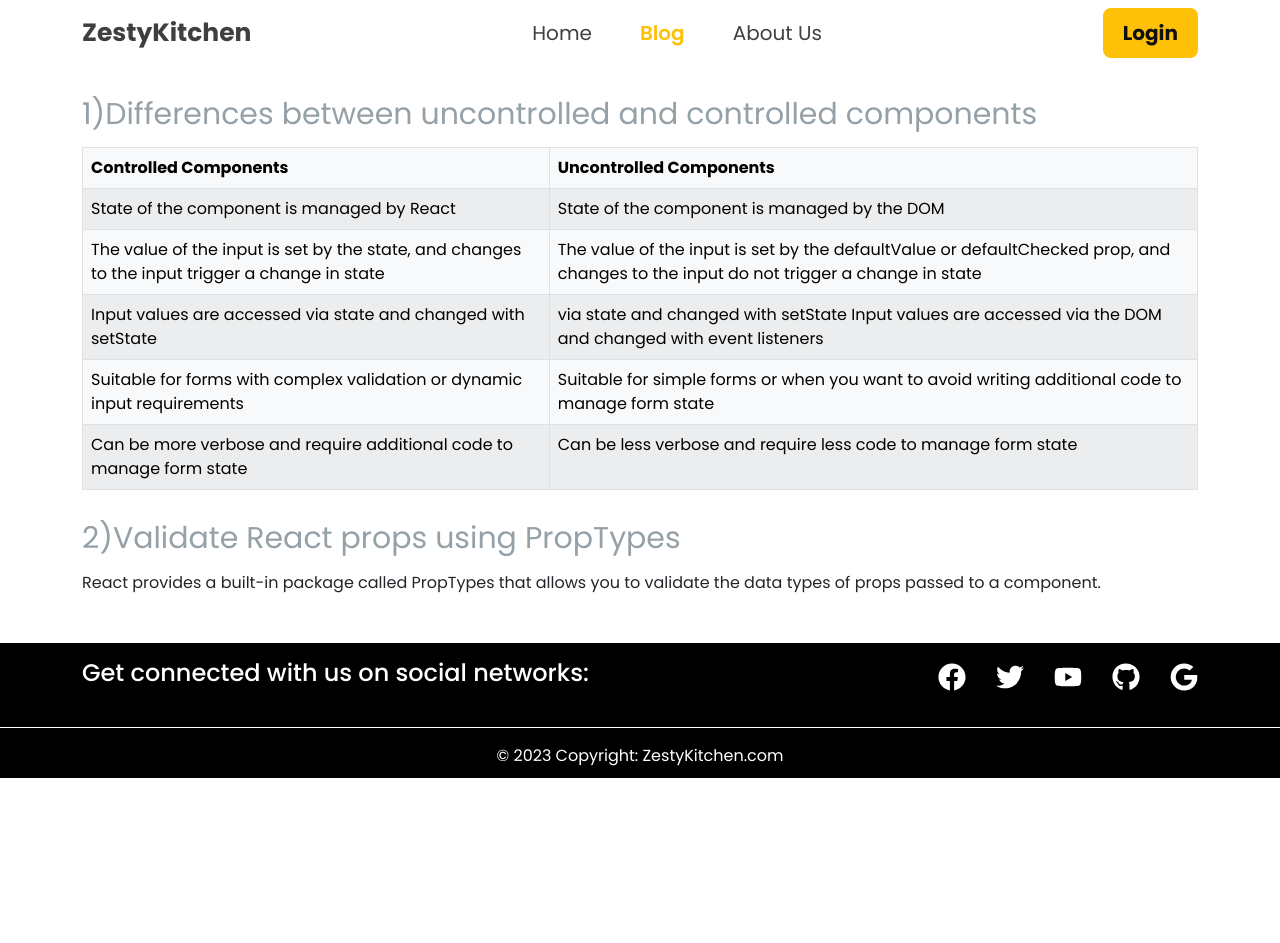
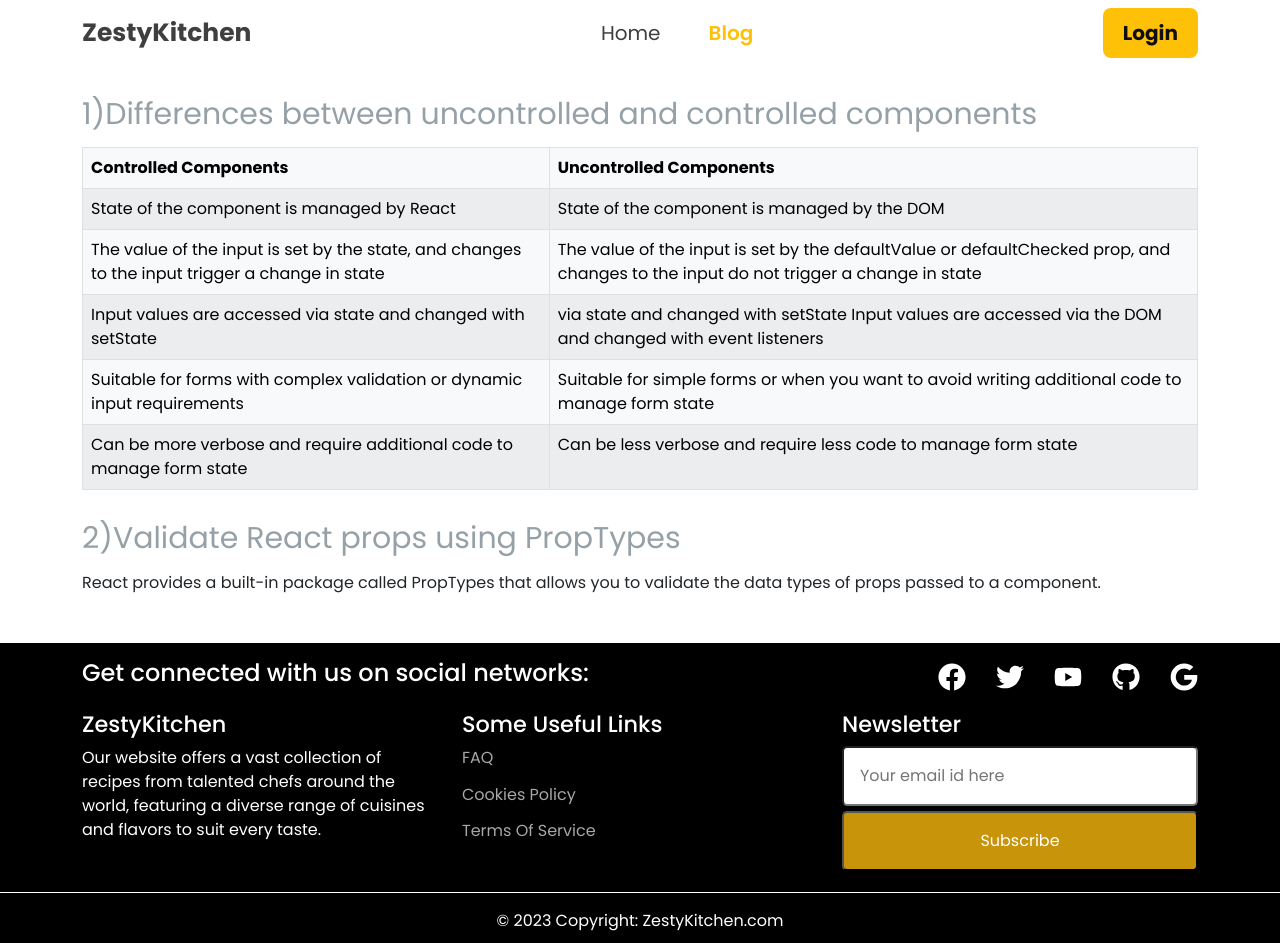
Before and after one commit to tanvir-hossen49/zesty-Kitchen-client, a React (Vite) app: page /blog in a window 1280 px wide. Before the commit the page ends 800 px from the top, so only its background shows below. Built offline with nearby package versions, Linux system fonts and the light colour scheme; no server answers.

Commit message:
update footer section

```diff
--- a/src/pages/ChefRecipe/RecipeCard.jsx
+++ b/src/pages/ChefRecipe/RecipeCard.jsx
@@ -18,7 +18,7 @@ const RecipeCard = ({ recipes }) => {
 
   return (
     <div>
-      <h2 className="text-center fw-bold fs-2 mt-4">Our_recipes</h2>
+      <h2 className="text-center fw-bold fs-2 mt-4">recipes</h2>
       <Row xs={1} md={3} className="g-4 mt-3">
         {recipes.map(recipe => {
           const {
--- a/src/pages/Home/Home.jsx
+++ b/src/pages/Home/Home.jsx
@@ -4,6 +4,7 @@ import HeroComponent from "./HeroComponent";
 import ChefCard from "./ChefCard";
 import { Spinner } from "react-bootstrap";
 import "../../styles/home.css";
+import PopularRecipes from "./PopularRecipes";
 
 const Home = () => {
   const [chefData, setChefData] = useState([]);
@@ -32,6 +33,8 @@ const Home = () => {
           })
         )}
       </div>
+
+      <PopularRecipes />
     </div>
   );
 };
--- /dev/null
+++ b/src/pages/Home/PopularRecipes.jsx
@@ -0,0 +1,55 @@
+/* eslint-disable no-unused-vars */
+import React, { useEffect, useState } from "react";
+import { Container } from "react-bootstrap";
+import Card from "react-bootstrap/Card";
+import Col from "react-bootstrap/Col";
+import Row from "react-bootstrap/Row";
+import { FaRegStar, FaStar } from "react-icons/fa";
+import Rating from "react-rating";
+
+const PopularRecipes = () => {
+  const [recipes, setRecipes] = useState([]);
+
+  useEffect(() => {
+    fetch(
+      " https://assignment-server-tanvir-hossen49.vercel.app/popular-recipes"
+    )
+      .then(res => res.json())
+      .then(data => setRecipes(data));
+  }, []);
+
+  return (
+    <Container>
+      <h2 className="text-center mb-4">Popular_recipes</h2>
+      <Row xs={1} md={3} className="g-4">
+        {recipes.map(recipe => {
+          return (
+            <Col key={recipe.id}>
+              <Card>
+                <Card.Img variant="top" src={recipe.recipe_pic} />
+                <Card.Body>
+                  <Card.Title>{recipe.recipe_name}</Card.Title>
+                  <Card.Text>{recipe.short_des}</Card.Text>
+                  <div className="fs-3 mb-3 d-flex align-items-center justify-content-between">
+                    <Rating
+                      placeholderRating={Math.round(recipe.rating)}
+                      readonly
+                      emptySymbol={<FaRegStar />}
+                      placeholderSymbol={<FaStar className="text-warning" />}
+                      fullSymbol={<FaStar />}
+                    />
+                    <span className="ms-3 inline-block">
+                      {"("} {recipe.rating.toFixed(1)} {")"}
+                    </span>
+                  </div>
+                </Card.Body>
+              </Card>
+            </Col>
+          );
+        })}
+      </Row>
+    </Container>
+  );
+};
+
+export default PopularRecipes;
--- a/src/pages/Shared/Footer.jsx
+++ b/src/pages/Shared/Footer.jsx
@@ -8,6 +8,9 @@ import {
   FaGoogle,
 } from "react-icons/fa";
 import "../../styles/footer.css";
+import Container from "react-bootstrap/Container";
+import Row from "react-bootstrap/Row";
+import Col from "react-bootstrap/Col";
 
 const Footer = () => {
   return (
@@ -25,6 +28,41 @@ const Footer = () => {
         </div>
       </div>
 
+      <Container>
+        <Row className="g-4 footer-middle-row">
+          <Col lg={4}>
+            <h3>ZestyKitchen</h3>
+            <p>
+              Our website offers a vast collection of recipes from talented
+              chefs around the world, featuring a diverse range of cuisines and
+              flavors to suit every taste.
+            </p>
+          </Col>
+          <Col lg={4}>
+            <h3>Some Useful Links</h3>
+            <ul>
+              <li>
+                <a href="#">FAQ </a>{" "}
+              </li>
+              <li>
+                <a href="#">Cookies Policy </a>{" "}
+              </li>
+              <li>
+                <a href="#">Terms Of Service </a>{" "}
+              </li>
+            </ul>
+          </Col>
+
+          <Col lg={4}>
+            <h3>Newsletter</h3>
+            <div>
+              <input type="email" placeholder="Your email id here" />
+              <button>Subscribe</button>
+            </div>
+          </Col>
+        </Row>
+      </Container>
+
       <div className="line mx-auto my-3"></div>
 
       <p className="text-center mb-0 copyright-text">
--- a/src/pages/Shared/NavigationBar.jsx
+++ b/src/pages/Shared/NavigationBar.jsx
@@ -44,12 +44,6 @@ const NavigationBar = () => {
             >
               Blog
             </NavLink>
-            <NavLink
-              to="/aboutus"
-              className={({ isActive }) => (isActive ? "active" : "default")}
-            >
-              About Us
-            </NavLink>
           </Nav>
 
           <Nav className="align-items-lg-center md:flex-rows">
@@ -60,7 +54,10 @@ const NavigationBar = () => {
                   title={user.displayName}
                 >
                   <img
-                    src={user.photoURL}
+                    src={
+                      user.photoURL ||
+                      "https://xsgames.co/randomusers/avatar.php?g=male"
+                    }
                     alt=""
                     className="rounded-circle"
                     style={{
--- a/src/styles/footer.css
+++ b/src/styles/footer.css
@@ -1,6 +1,45 @@
 footer {
   color: white;
   background-color: #000;
+}
+
+.footer-middle-row h3 {
+  width: 100%;
+  text-align: left;
+  color: white;
+  font-size: 1.4em;
+  white-space: nowrap;
+}
+
+.footer-middle-row ul {
+  list-style: none;
+  display: flex;
+  flex-direction: column;
+  padding: 0;
+  margin: 0;
+}
+.footer-middle-row li:not(:first-child) {
+  margin-top: 0.8em;
+}
+.footer-middle-row ul li a {
+  color: #a7a7a7;
+  text-decoration: none;
+}
+.footer-middle-row ul li a:hover {
+  color: #2a8ded;
+}
+
+.footer-middle-row input,
+.footer-middle-row button {
+  font-size: 1em;
+  padding: 1em;
+  width: 100%;
+  border-radius: 5px;
+  margin-bottom: 5px;
+}
+.footer-middle-row button {
+  background-color: #c7940a;
+  color: #ffffff;
 }
 
 .social-media-icon svg {
```
